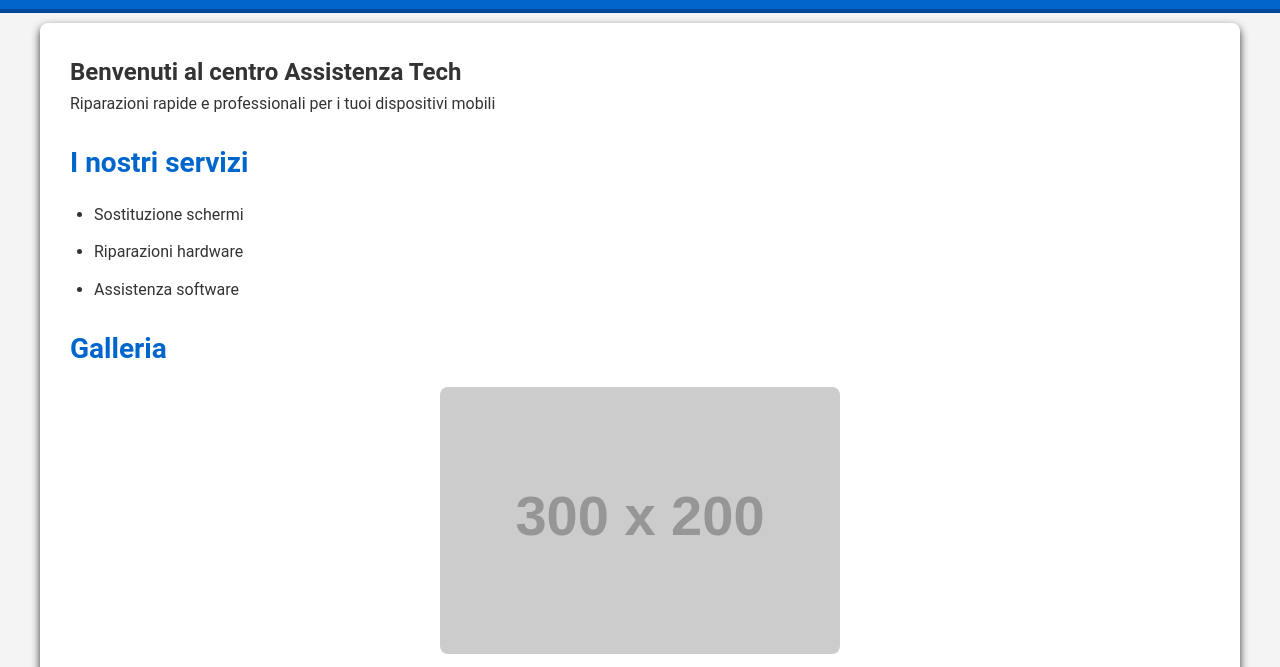
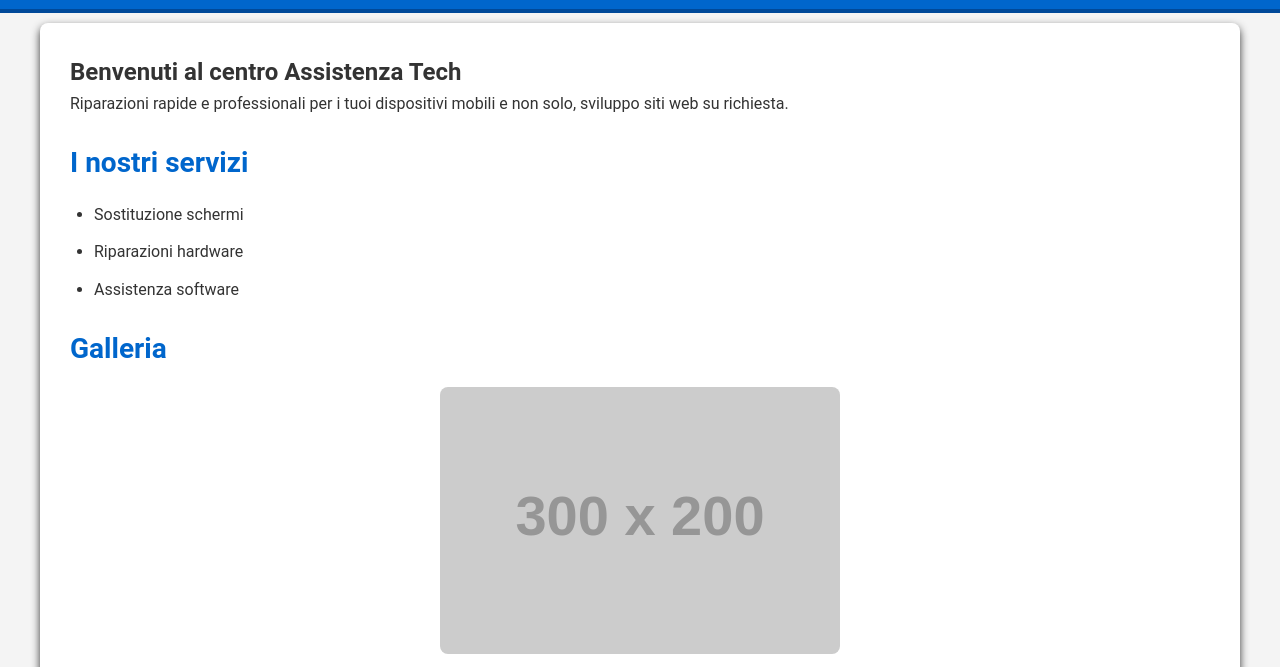
Before and after one commit to DanieleGalluzzi/ProgettoCentroAssistenza, a plain HTML site: page index.html in a window 1280 px wide. Shown: the part 90-757 px from the top of the page. Drawn offline with Linux system fonts and the light colour scheme; placeholder pictures from the web are drawn by us.

Commit message:
[UPD] index.html
modificato index

```diff
--- a/index.html
+++ b/index.html
@@ -31,7 +31,7 @@
             <!--Introduzione-->
             <section>
                 <h1>Benvenuti al centro Assistenza Tech</h1>
-                <p>Riparazioni rapide e professionali per i tuoi dispositivi mobili</p>
+                <p>Riparazioni rapide e professionali per i tuoi dispositivi mobili e non solo, sviluppo siti web su richiesta.</p>
             </section>
 
 
```
